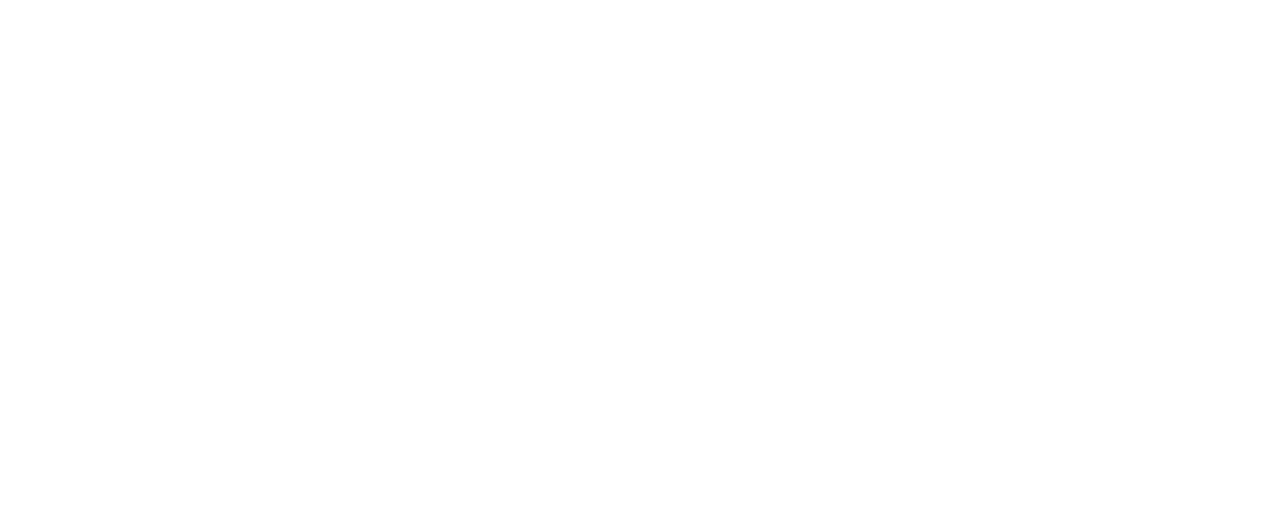
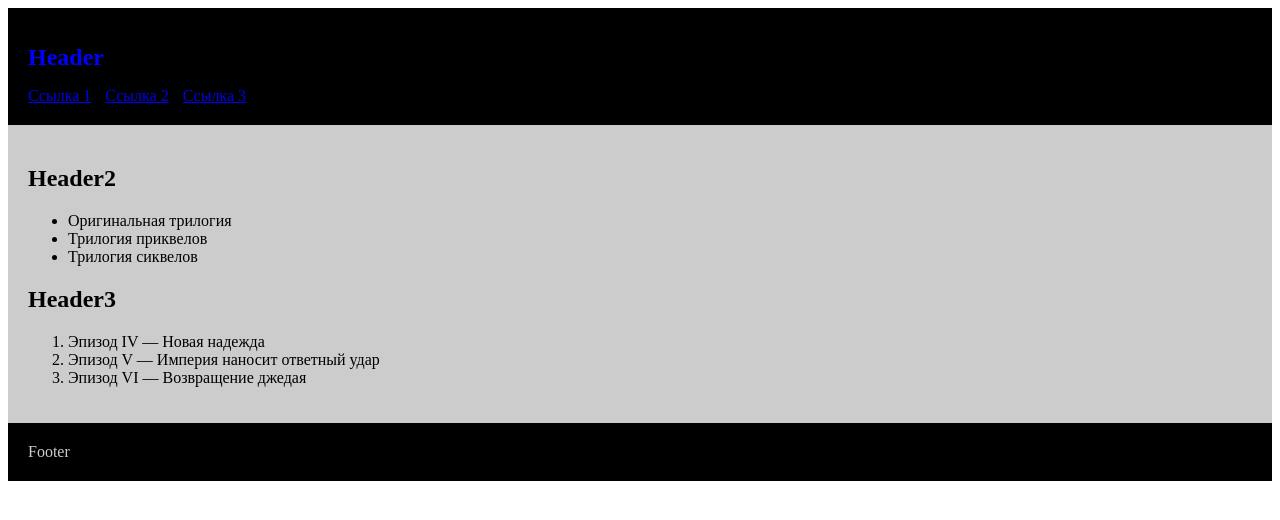
Before and after one commit to moiseyka86/htmlcss-20220120_marina31, a website: page 02-dz0/01-semantic-mockup/solution.html in a window 1280 px wide. Drawn offline with Linux system fonts and the light colour scheme.

Commit message:
add semantic-mockup solution

```diff
--- a/02-dz0/01-semantic-mockup/solution.html
+++ b/02-dz0/01-semantic-mockup/solution.html
@@ -1,4 +1,35 @@
 <!DOCTYPE html>
 <html lang="ru">
-    <!-- Ваше решение -->
+<!-- Ваше решение -->
+
+<body>
+    <header style="padding:20px; margin:0; background-color: #000; color:#ccc;">
+        <h1 style="font-size: 1.5rem; color:blue;">Header</h1>
+        <nav>
+            <a href="#" style="margin-right:10px;">Ссылка 1</a>
+            <a href="#" style="margin-right:10px;">Ссылка 2</a>
+            <a href="#" style="margin-right:10px;">Ссылка 3</a>
+        </nav>
+    </header>
+    <main style="background:#ccc; padding:20px;">
+        <article>
+            <h2>Header2</h2>
+            <ul>
+                <li>Оригинальная трилогия</li>
+                <li>Трилогия приквелов</li>
+                <li>Трилогия сиквелов</li>
+            </ul>
+        </article>
+        <article>
+            <h2>Header3</h2>
+            <ol>
+                <li>Эпизод IV — Новая надежда</li>
+                <li>Эпизод V — Империя наносит ответный удар</li>
+                <li>Эпизод VI — Возвращение джедая</li>
+            </ol>
+        </article>
+    </main>
+    <footer style="background:#000; color:#ccc; padding:20px;">Footer</footer>
+</body>
+
 </html>
```
